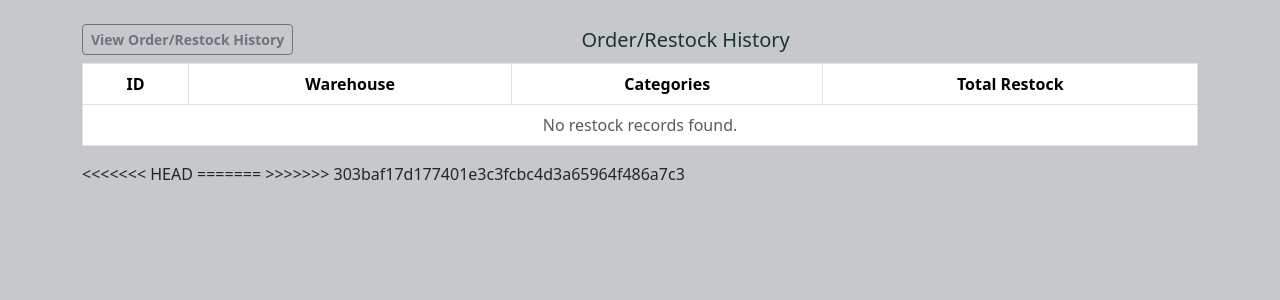
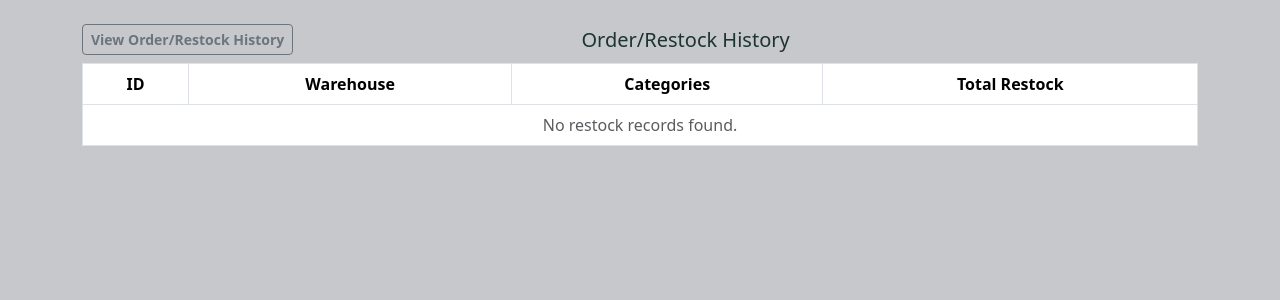
Before and after one commit to bearbrand05/security, a PHP site: page /restock_history.php in a window 1280 px wide. Shown: the top 300 px of the page. Run offline with PHP 8.4, Linux system fonts and the light colour scheme; data that the repository does not hold is empty.

Commit message:
Update restock_history.php

```diff
--- a/restock_history.php
+++ b/restock_history.php
@@ -77,8 +77,3 @@ $result = $mysqli->query($query);
   </table>
 
 </body>
-<<<<<<< HEAD
-</html>
-=======
-</html>
->>>>>>> 303baf17d177401e3c3fcbc4d3a65964f486a7c3
```
